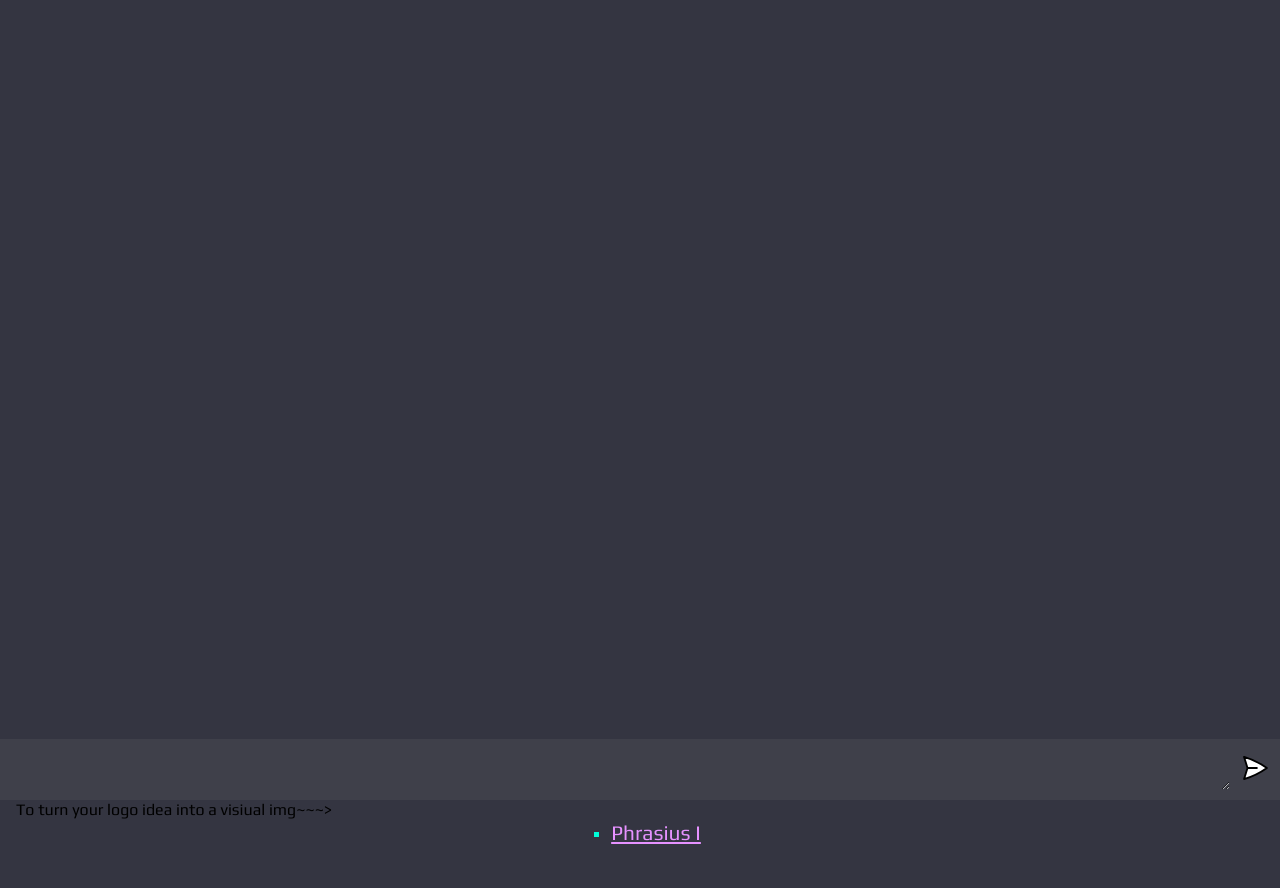
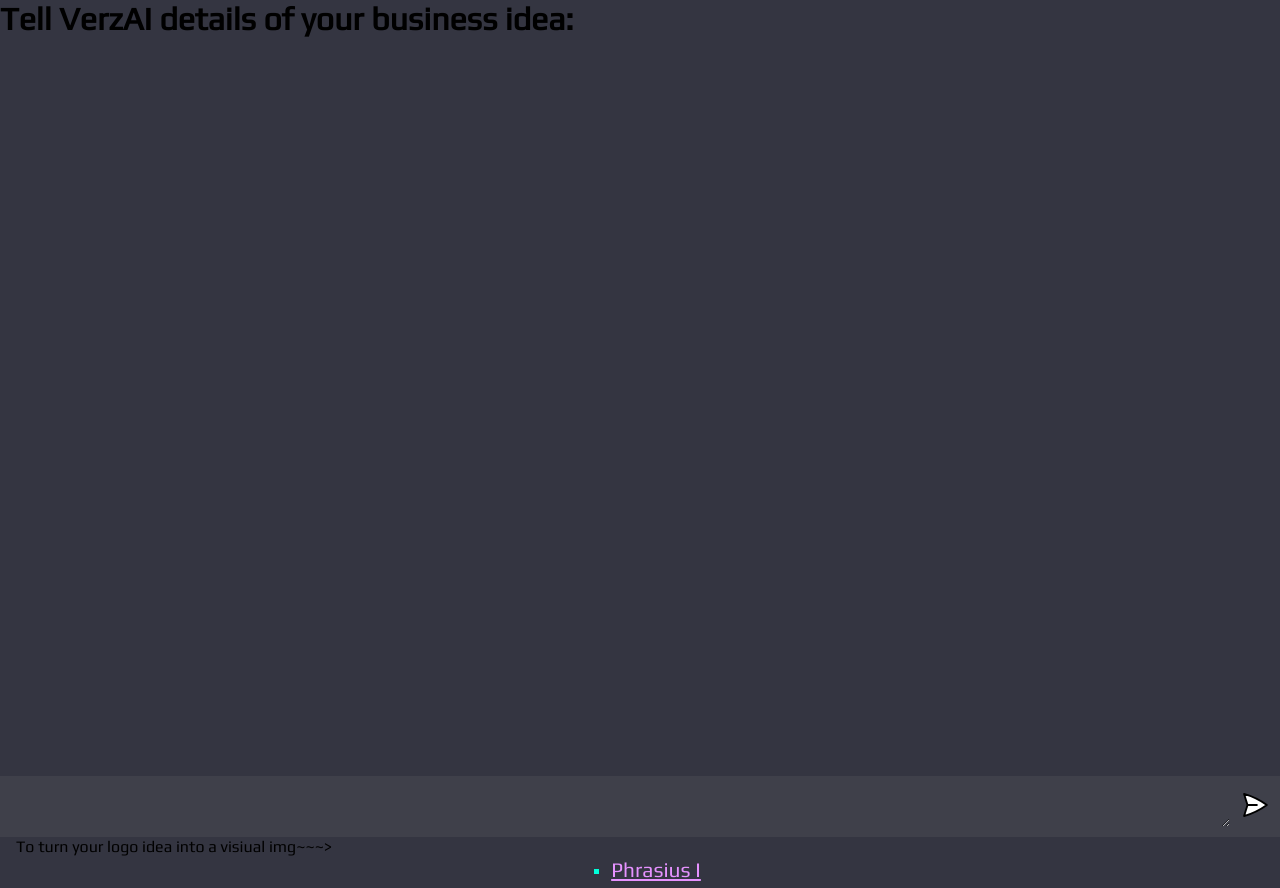
Before and after one commit to Blu-Fi-Tech-Inc/VerzAI-Your-Personal-Assistant-GPT, a website built with Vite: page client/index.html in a window 1280 px wide. Before the commit the page ends 851 px from the top, so only its background shows below. Built offline with nearby package versions, Linux system fonts and the light colour scheme.

Commit message:
Update index.html

```diff
--- a/client/index.html
+++ b/client/index.html
@@ -8,6 +8,7 @@
     <link rel="stylesheet" href="style.css">
   </head>
   <body>
+    <h1>Tell VerzAI details of your business idea:</h1>
     <div id="app">
       <div id="chat_container">
       </div>
```
